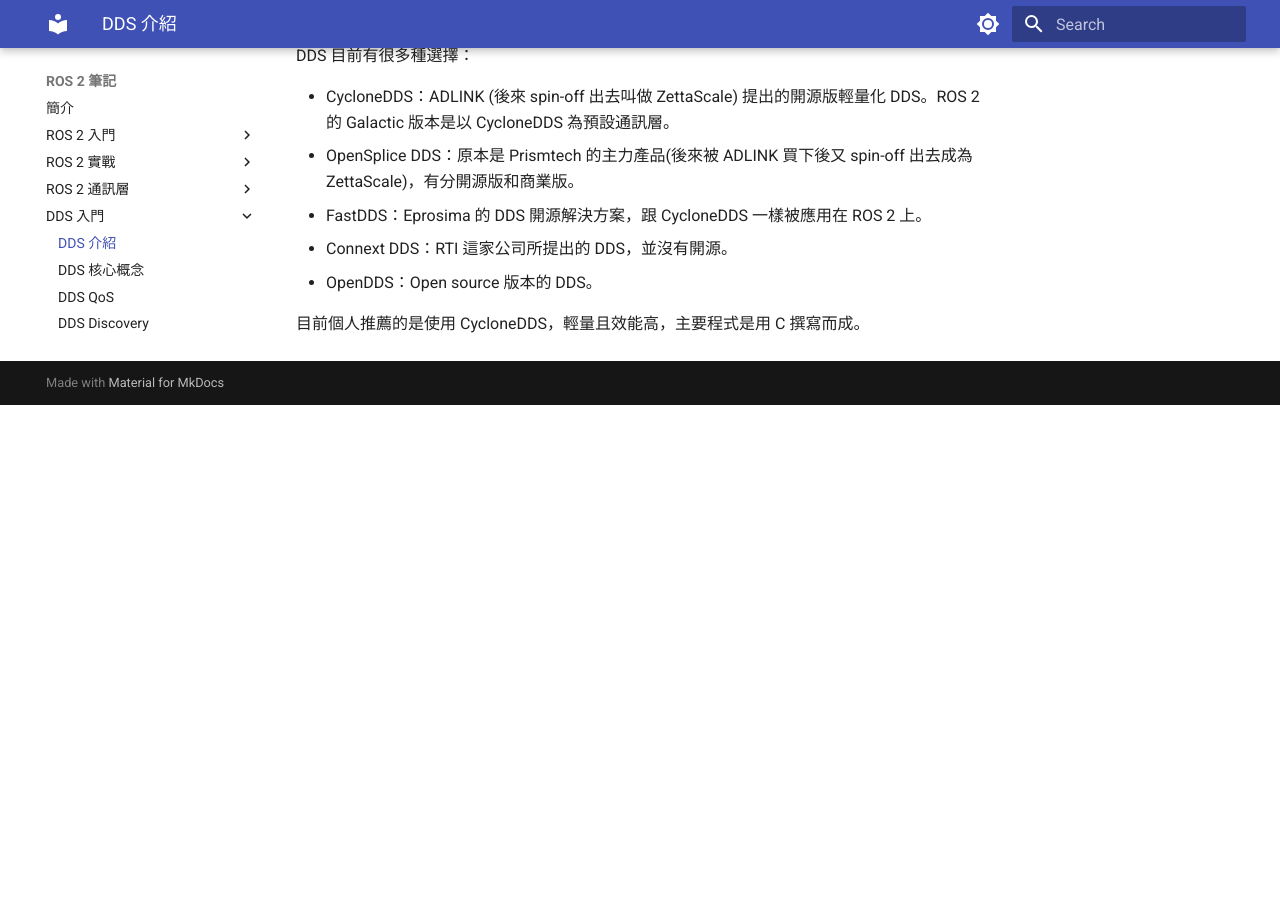
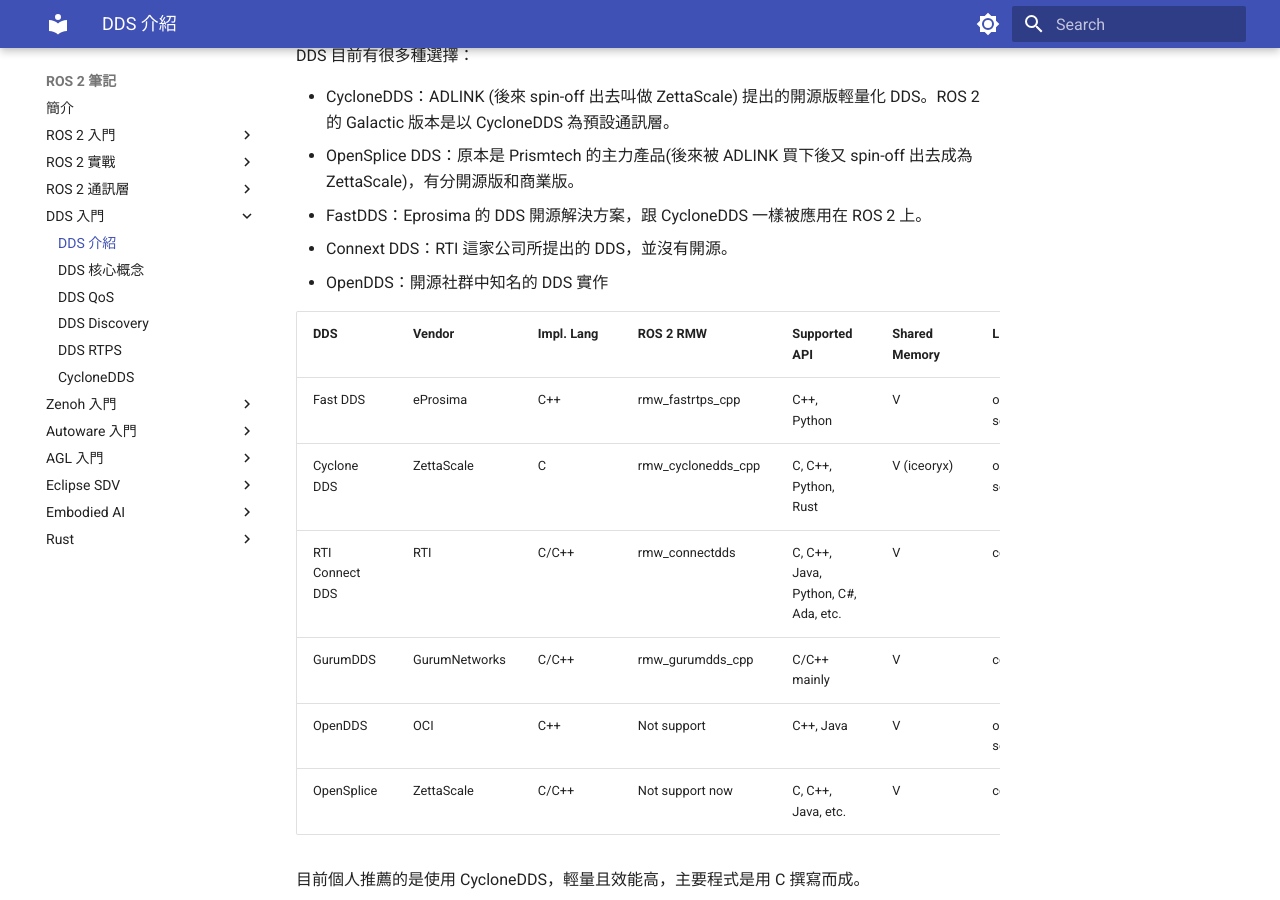
Before and after one commit to evshary/ros2-learning, an MkDocs documentation site: the page built from docs/dds/introduction.md, in a window 1280 px wide and 900 px high, scrolled down 1446 px. Built offline with MkDocs 1.6.1 and Material for MkDocs 9.7.7, drawn with Linux system fonts in a browser that asks for light colours; before the commit the page ends 1851 px from its top, so only the background shows below that.

Commit message:
Update the fuzz tests and the introduction to DDS
Signed-off-by: ChenYing Kuo <evshary@gmail.com>

```diff
--- a/docs/dds/introduction.md
+++ b/docs/dds/introduction.md
@@ -36,6 +36,15 @@ DDS 目前有很多種選擇：
 * OpenSplice DDS：原本是 Prismtech 的主力產品(後來被 ADLINK 買下後又 spin-off 出去成為 ZettaScale)，有分開源版和商業版。
 * FastDDS：Eprosima 的 DDS 開源解決方案，跟 CycloneDDS 一樣被應用在 ROS 2 上。
 * Connext DDS：RTI 這家公司所提出的 DDS，並沒有開源。
-* OpenDDS：Open source 版本的 DDS。
+* OpenDDS：開源社群中知名的 DDS 實作
+
+| DDS | Vendor | Impl. Lang | ROS 2 RMW | Supported API | Shared Memory | License |
+| - | - | - | - | - | - | - |
+| Fast DDS | eProsima | C++ | rmw_fastrtps_cpp | C++, Python | V | open source |
+| Cyclone DDS | ZettaScale | C | rmw_cyclonedds_cpp | C, C++, Python, Rust | V (iceoryx) | open source |
+| RTI Connect DDS | RTI | C/C++ | rmw_connectdds | C, C++, Java, Python, C#, Ada, etc. | V | commercial |
+| GurumDDS | GurumNetworks | C/C++ | rmw_gurumdds_cpp | C/C++ mainly | V | commercial |
+| OpenDDS | OCI | C++ | Not support | C++, Java | V | open source |
+| OpenSplice | ZettaScale | C/C++ | Not support now | C, C++, Java, etc. | V | commercial |
 
 目前個人推薦的是使用 CycloneDDS，輕量且效能高，主要程式是用 C 撰寫而成。
```
Also changed, not shown: docs/rust/fuzz.md (+4 -1 lines).
